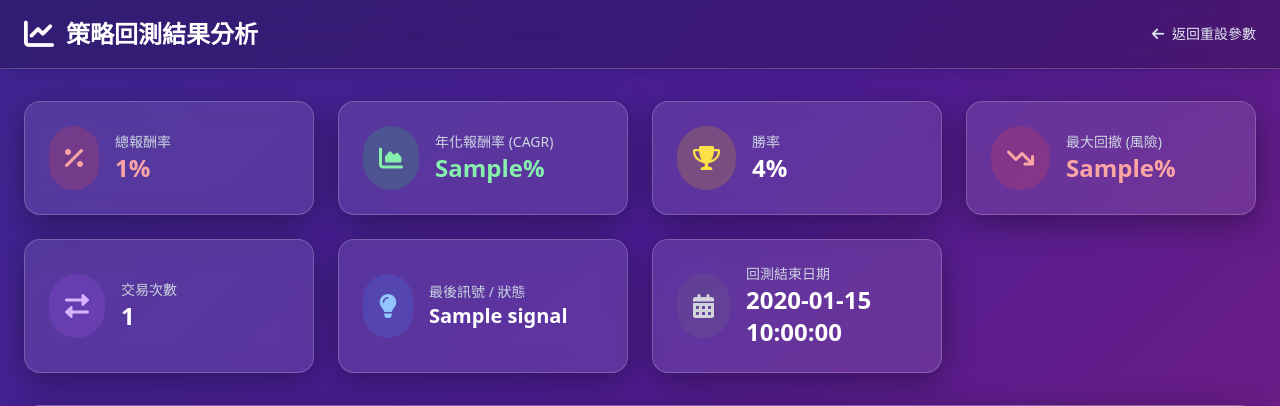
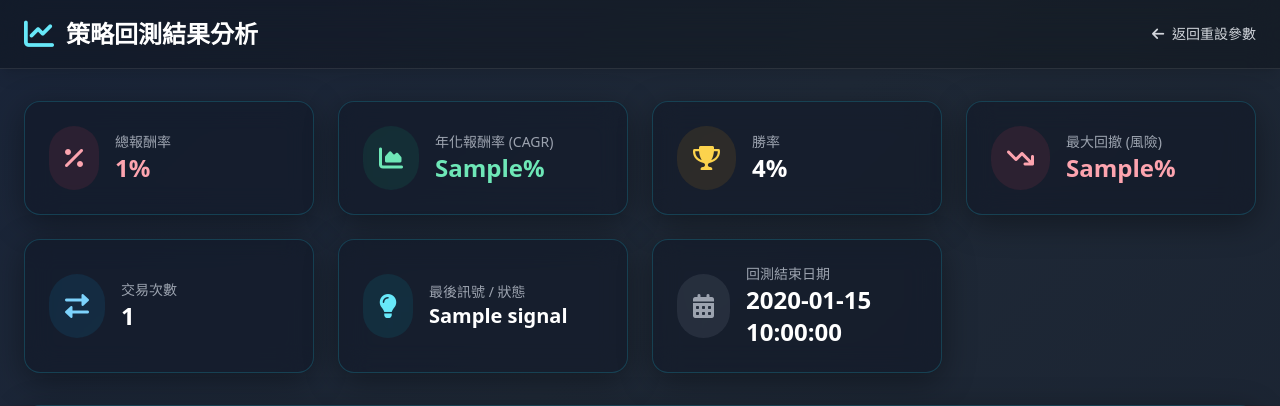
Before and after one commit to eric2004122/Program-Trading_final, a Flask app: template templates/strategy_template.html in a window 1280 px wide. Shown: the top 406 px of the page. Run offline with Flask 3, Linux system fonts and the light colour scheme; the template is opened without the code that fills it: most values are stand-ins (such as "Sample title", 1, 10 or a date in 2020); some libraries are stand-ins or nearby versions.

Commit message:
你的提交訊息

```diff
--- a/templates/strategy_template.html
+++ b/templates/strategy_template.html
@@ -9,10 +9,11 @@
   <link rel="stylesheet" href="https://cdnjs.cloudflare.com/ajax/libs/font-awesome/6.0.0-beta3/css/all.min.css">
 
   <style>
+    /* 全新色彩主題: "靜謐深藍與青金石" */
     .background-gradient {
-      background: linear-gradient(135deg, #1e3a8a, #4c1d95, #be185d);
+      background: linear-gradient(135deg, #0d1a3c, #1f2937, #111827);
       background-size: 200% 200%;
-      animation: gradient-animation 15s ease infinite;
+      animation: gradient-animation 18s ease infinite;
     }
     @keyframes gradient-animation {
       0% { background-position: 0% 50%; }
@@ -20,23 +21,38 @@
       100% { background-position: 0% 50%; }
     }
     .glass-card {
-      background: rgba(255, 255, 255, 0.1);
-      backdrop-filter: blur(12px);
-      -webkit-backdrop-filter: blur(12px);
+      background: rgba(17, 24, 39, 0.6);
+      backdrop-filter: blur(14px);
+      -webkit-backdrop-filter: blur(14px);
       border-radius: 1rem;
-      border: 1px solid rgba(255, 255, 255, 0.2);
+      border: 1px solid rgba(34, 211, 238, 0.2);
       box-shadow: 0 8px 32px 0 rgba(0, 0, 0, 0.37);
     }
+    .fade-in-up {
+      opacity: 0;
+      animation: fadeInUp 0.5s ease-out forwards;
+    }
+    @keyframes fadeInUp {
+      from { opacity: 0; transform: translateY(20px); }
+      to { opacity: 1; transform: translateY(0); }
+    }
+    /* 動畫延遲 */
+    .delay-75 { animation-delay: 0.075s; }
+    .delay-150 { animation-delay: 0.15s; }
+    .delay-225 { animation-delay: 0.225s; }
+    .delay-300 { animation-delay: 0.3s; }
+    .delay-375 { animation-delay: 0.375s; }
+    .delay-450 { animation-delay: 0.45s; }
   </style>
 </head>
-<body class="background-gradient text-white font-sans antialiased">
-  <header class="bg-black/20 backdrop-blur-lg border-b border-white/20 shadow-lg sticky top-0 z-50">
+<body class="background-gradient text-gray-200 font-sans antialiased">
+  <header class="bg-black/25 backdrop-blur-lg border-b border-gray-200/10 shadow-lg sticky top-0 z-50">
     <div class="container mx-auto px-6 py-4 flex justify-between items-center">
       <div class="flex items-center space-x-3">
-        <i class="fas fa-chart-line text-3xl text-white"></i>
+        <i class="fas fa-chart-line text-3xl text-cyan-300"></i>
         <h1 class="text-2xl font-bold text-white">策略回測結果分析</h1>
       </div>
-      <a href="/" class="text-sm font-medium text-slate-200 hover:text-white transition-colors">
+      <a href="/" class="text-sm font-medium text-gray-300 hover:text-white transition-colors">
         <i class="fas fa-arrow-left mr-1"></i>
         返回重設參數
       </a>
@@ -45,93 +61,92 @@
 
   <main class="container mx-auto px-6 py-8">
     {% if error %}
-    <div class="glass-card bg-red-500/30 border-red-500/50 p-4 mb-8" role="alert">
+    <div class="glass-card bg-rose-500/20 border-rose-500/50 p-4 mb-8 fade-in-up" role="alert">
       <div class="flex items-center">
         <i class="fas fa-exclamation-triangle text-2xl mr-4 text-white"></i>
         <div>
           <p class="font-bold text-white">錯誤</p>
-          <p class="text-red-200">{{ error }}</p>
+          <p class="text-rose-200">{{ error }}</p>
         </div>
       </div>
     </div>
     {% endif %}
 
-    <!-- Key Metrics Dashboard - Updated to 4 columns -->
     <div class="grid grid-cols-1 md:grid-cols-2 lg:grid-cols-4 gap-6 mb-8">
       <!-- 總報酬率 -->
-      <div class="glass-card p-6 flex items-center space-x-4">
-        <div class="{{ 'bg-green-500/20' if total_return_float >= 0 else 'bg-red-500/20' }} p-4 rounded-full">
-          <i class="fas fa-percentage text-2xl {{ 'text-green-300' if total_return_float >= 0 else 'text-red-300' }}"></i>
+      <div class="glass-card p-6 flex items-center space-x-4 fade-in-up">
+        <div class="{{ 'bg-emerald-500/10' if total_return_float >= 0 else 'bg-rose-500/10' }} p-4 rounded-full">
+          <i class="fas fa-percentage text-2xl {{ 'text-emerald-300' if total_return_float >= 0 else 'text-rose-300' }}"></i>
         </div>
         <div>
-          <h3 class="text-sm font-medium text-slate-300">總報酬率</h3>
-          <p class="text-2xl font-bold {{ 'text-green-300' if total_return_float >= 0 else 'text-red-300' }}">{{ total_return }}%</p>
+          <h3 class="text-sm font-medium text-gray-400">總報酬率</h3>
+          <p class="text-2xl font-bold {{ 'text-emerald-300' if total_return_float >= 0 else 'text-rose-300' }}">{{ total_return }}%</p>
         </div>
       </div>
       <!-- 年化報酬率 -->
-      <div class="glass-card p-6 flex items-center space-x-4">
-        <div class="{{ 'bg-green-500/20' if annualized_return|float >= 0 else 'bg-red-500/20' }} p-4 rounded-full">
-            <i class="fas fa-chart-area text-2xl {{ 'text-green-300' if annualized_return|float >= 0 else 'text-red-300' }}"></i>
+      <div class="glass-card p-6 flex items-center space-x-4 fade-in-up delay-75">
+        <div class="{{ 'bg-emerald-500/10' if annualized_return|float >= 0 else 'bg-rose-500/10' }} p-4 rounded-full">
+            <i class="fas fa-chart-area text-2xl {{ 'text-emerald-300' if annualized_return|float >= 0 else 'text-rose-300' }}"></i>
         </div>
         <div>
-            <h3 class="text-sm font-medium text-slate-300">年化報酬率 (CAGR)</h3>
-            <p class="text-2xl font-bold {{ 'text-green-300' if annualized_return|float >= 0 else 'text-red-300' }}">{{ annualized_return }}%</p>
+            <h3 class="text-sm font-medium text-gray-400">年化報酬率 (CAGR)</h3>
+            <p class="text-2xl font-bold {{ 'text-emerald-300' if annualized_return|float >= 0 else 'text-rose-300' }}">{{ annualized_return }}%</p>
         </div>
       </div>
       <!-- 勝率 -->
-      <div class="glass-card p-6 flex items-center space-x-4">
-        <div class="bg-yellow-500/20 p-4 rounded-full">
-          <i class="fas fa-trophy text-2xl text-yellow-300"></i>
+      <div class="glass-card p-6 flex items-center space-x-4 fade-in-up delay-150">
+        <div class="bg-amber-500/10 p-4 rounded-full">
+          <i class="fas fa-trophy text-2xl text-amber-300"></i>
         </div>
         <div>
-          <h3 class="text-sm font-medium text-slate-300">勝率</h3>
+          <h3 class="text-sm font-medium text-gray-400">勝率</h3>
           <p class="text-2xl font-bold text-white">{{ win_rate }}%</p>
         </div>
       </div>
       <!-- 最大回撤 (風險) -->
-      <div class="glass-card p-6 flex items-center space-x-4">
-        <div class="bg-red-500/20 p-4 rounded-full">
-            <i class="fas fa-arrow-trend-down text-2xl text-red-300"></i>
+      <div class="glass-card p-6 flex items-center space-x-4 fade-in-up delay-225">
+        <div class="bg-rose-500/10 p-4 rounded-full">
+            <i class="fas fa-arrow-trend-down text-2xl text-rose-300"></i>
         </div>
         <div>
-            <h3 class="text-sm font-medium text-slate-300">最大回撤 (風險)</h3>
-            <p class="text-2xl font-bold text-red-300">{{ max_drawdown }}%</p>
+            <h3 class="text-sm font-medium text-gray-400">最大回撤 (風險)</h3>
+            <p class="text-2xl font-bold text-rose-300">{{ max_drawdown }}%</p>
         </div>
       </div>
       <!-- 交易次數 -->
-      <div class="glass-card p-6 flex items-center space-x-4">
-        <div class="bg-purple-500/20 p-4 rounded-full">
-            <i class="fas fa-exchange-alt text-2xl text-purple-300"></i>
+      <div class="glass-card p-6 flex items-center space-x-4 fade-in-up delay-300">
+        <div class="bg-sky-500/10 p-4 rounded-full">
+            <i class="fas fa-exchange-alt text-2xl text-sky-300"></i>
         </div>
         <div>
-            <h3 class="text-sm font-medium text-slate-300">交易次數</h3>
+            <h3 class="text-sm font-medium text-gray-400">交易次數</h3>
             <p class="text-2xl font-bold text-white">{{ total_trades }}</p>
         </div>
       </div>
       <!-- 最後訊號 -->
-      <div class="glass-card p-6 flex items-center space-x-4">
-        <div class="bg-blue-500/20 p-4 rounded-full">
-            <i class="fas fa-lightbulb text-2xl text-blue-300"></i>
+      <div class="glass-card p-6 flex items-center space-x-4 fade-in-up delay-375">
+        <div class="bg-cyan-500/10 p-4 rounded-full">
+            <i class="fas fa-lightbulb text-2xl text-cyan-300"></i>
         </div>
         <div>
-            <h3 class="text-sm font-medium text-slate-300">最後訊號 / 狀態</h3>
+            <h3 class="text-sm font-medium text-gray-400">最後訊號 / 狀態</h3>
             <p class="text-xl font-bold text-white">{{ signal }}</p>
         </div>
       </div>
        <!-- 回測結束日期 -->
-      <div class="glass-card p-6 flex items-center space-x-4">
+      <div class="glass-card p-6 flex items-center space-x-4 fade-in-up delay-450">
         <div class="bg-gray-500/20 p-4 rounded-full">
-          <i class="fas fa-calendar-alt text-2xl text-gray-300"></i>
+          <i class="fas fa-calendar-alt text-2xl text-gray-400"></i>
         </div>
         <div>
-          <h3 class="text-sm font-medium text-slate-300">回測結束日期</h3>
+          <h3 class="text-sm font-medium text-gray-400">回測結束日期</h3>
          <p class="text-2xl font-bold text-white">{{ end_date }}</p>
         </div>
       </div>
     </div>
 
     {% if macd_chart_b64 %}
-    <div class="glass-card p-6 mb-8">
+    <div class="glass-card p-6 mb-8 fade-in-up" style="animation-delay: 0.6s;">
       <h2 class="text-2xl font-bold mb-4 text-white">MACD 策略圖表</h2>
       <div class="overflow-hidden rounded-lg">
           <img src="{{ macd_chart_b64 }}" alt="MACD 圖" class="w-full">
@@ -140,39 +155,37 @@
     {% endif %}
 
     {% if trades %}
-    <div class="glass-card p-6">
+    <div class="glass-card p-6 fade-in-up" style="animation-delay: 0.7s;">
       <h2 class="text-2xl font-bold mb-4 text-white">詳細交易紀錄</h2>
       <div class="overflow-x-auto">
         <table class="min-w-full text-sm text-left">
-          <thead class="text-xs text-slate-300 uppercase">
+          <thead class="text-xs text-gray-400 uppercase">
             <tr>
-              <th scope="col" class="px-6 py-3">日期</th>
-              <th scope="col" class="px-6 py-3">動作</th>
-              <th scope="col" class="px-6 py-3 text-right">價格</th>
-              <th scope="col" class="px-6 py-3 text-right">股數</th>
-              <th scope="col" class="px-6 py-3 text-right">資金餘額</th>
-              <th scope="col" class="px-6 py-3 text-right">單筆報酬率</th>
+              <th scope="col" class="px-6 py-3">日期</th><th scope="col" class="px-6 py-3">動作</th>
+              <th scope="col" class="px-6 py-3 text-right">價格</th><th scope="col" class="px-6 py-3 text-right">股數</th>
+              <th scope="col" class="px-6 py-3 text-right">資金餘額</th><th scope="col" class="px-6 py-3 text-right">單筆報酬率</th>
             </tr>
           </thead>
           <tbody>
             {% for t in trades %}
-            <tr class="border-b border-white/20 hover:bg-white/10">
+            <tr class="border-b border-gray-400/20 transition-colors duration-200
+                       {% if '買進' in t['動作'] %}hover:bg-emerald-500/10{% elif '賣出' in t['動作'] %}hover:bg-rose-500/10{% endif %}">
               <td class="px-6 py-4 font-medium text-white whitespace-nowrap">{{ t['日期'] }}</td>
               <td class="px-6 py-4">
                 {% if '買進' in t['動作'] %}
-                <span class="inline-flex items-center px-2.5 py-0.5 rounded-full text-xs font-medium bg-green-500/20 text-green-300">
+                <span class="inline-flex items-center px-2.5 py-0.5 rounded-full text-xs font-medium bg-emerald-500/20 text-emerald-200">
                   <i class="fas fa-arrow-up mr-1.5"></i> {{ t['動作'] }}
                 </span>
                 {% else %}
-                <span class="inline-flex items-center px-2.5 py-0.5 rounded-full text-xs font-medium bg-red-500/20 text-red-300">
+                <span class="inline-flex items-center px-2.5 py-0.5 rounded-full text-xs font-medium bg-rose-500/20 text-rose-200">
                   <i class="fas fa-arrow-down mr-1.5"></i> {{ t['動作'] }}
                 </span>
                 {% endif %}
               </td>
-              <td class="px-6 py-4 text-right text-slate-200">{{ t['價格'] }}</td>
-              <td class="px-6 py-4 text-right text-slate-200">{{ t['股數'] }}</td>
-              <td class="px-6 py-4 text-right text-slate-200">{{ t['資金餘額'] }}</td>
-              <td class="px-6 py-4 text-right font-medium {{ 'text-green-300' if (t.get('報酬率', '0%')|replace('%', '')|float) >= 0 else 'text-red-300' }}">{{ t.get('報酬率', '—') }}</td>
+              <td class="px-6 py-4 text-right text-gray-300">{{ t['價格'] }}</td>
+              <td class="px-6 py-4 text-right text-gray-300">{{ t['股數'] }}</td>
+              <td class="px-6 py-4 text-right text-gray-300">{{ t['資金餘額'] }}</td>
+              <td class="px-6 py-4 text-right font-medium {{ 'text-emerald-300' if (t.get('報酬率', '0%')|replace('%', '')|float) >= 0 else 'text-rose-300' }}">{{ t.get('報酬率', '—') }}</td>
             </tr>
             {% endfor %}
           </tbody>
@@ -180,15 +193,15 @@
       </div>
     </div>
     {% elif not error %}
-    <div class="text-center py-12 glass-card">
-        <i class="fas fa-box-open text-6xl text-slate-400"></i>
-        <p class="mt-4 text-lg text-slate-300">在此期間内沒有符合條件的交易紀錄。</p>
+    <div class="text-center py-12 glass-card fade-in-up">
+        <i class="fas fa-box-open text-6xl text-gray-500"></i>
+        <p class="mt-4 text-lg text-gray-400">在此期間內沒有符合條件的交易紀錄。</p>
     </div>
     {% endif %}
   </main>
 
-  <footer class="bg-black/20 backdrop-blur-lg border-t border-white/20 text-white py-4 text-center mt-12">
-    <p>© 2025 0050 MACD 策略平台。僅供模擬與學術研究用途。</p>
+  <footer class="bg-black/25 backdrop-blur-lg border-t border-gray-200/10 text-gray-400 py-4 text-center mt-12">
+    <p class="text-sm">© 2025 0050 MACD 策略平台。僅供模擬與學術研究用途。</p>
   </footer>
 </body>
 </html>
```
Also changed, not shown: templates/index.html (+52 -26 lines).
